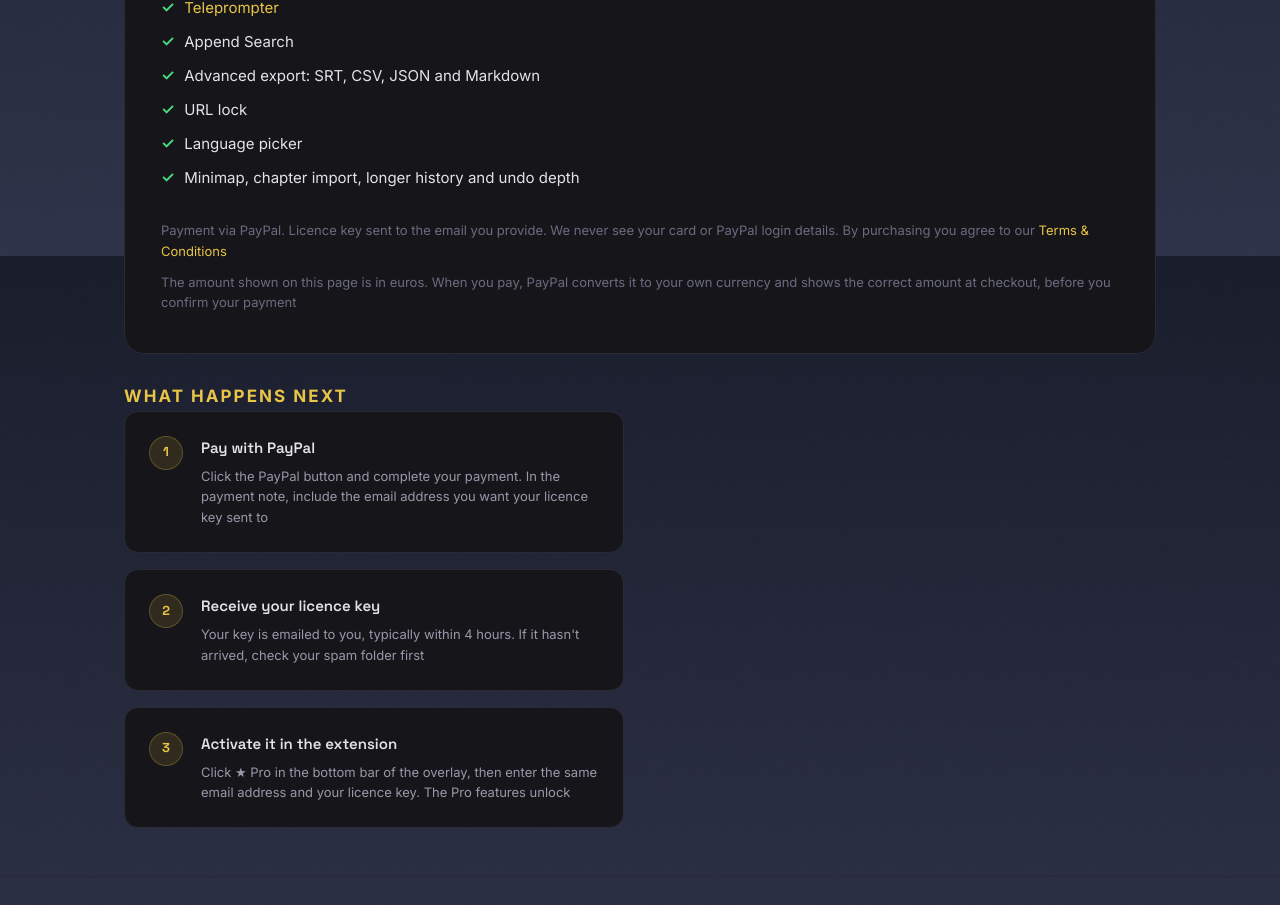
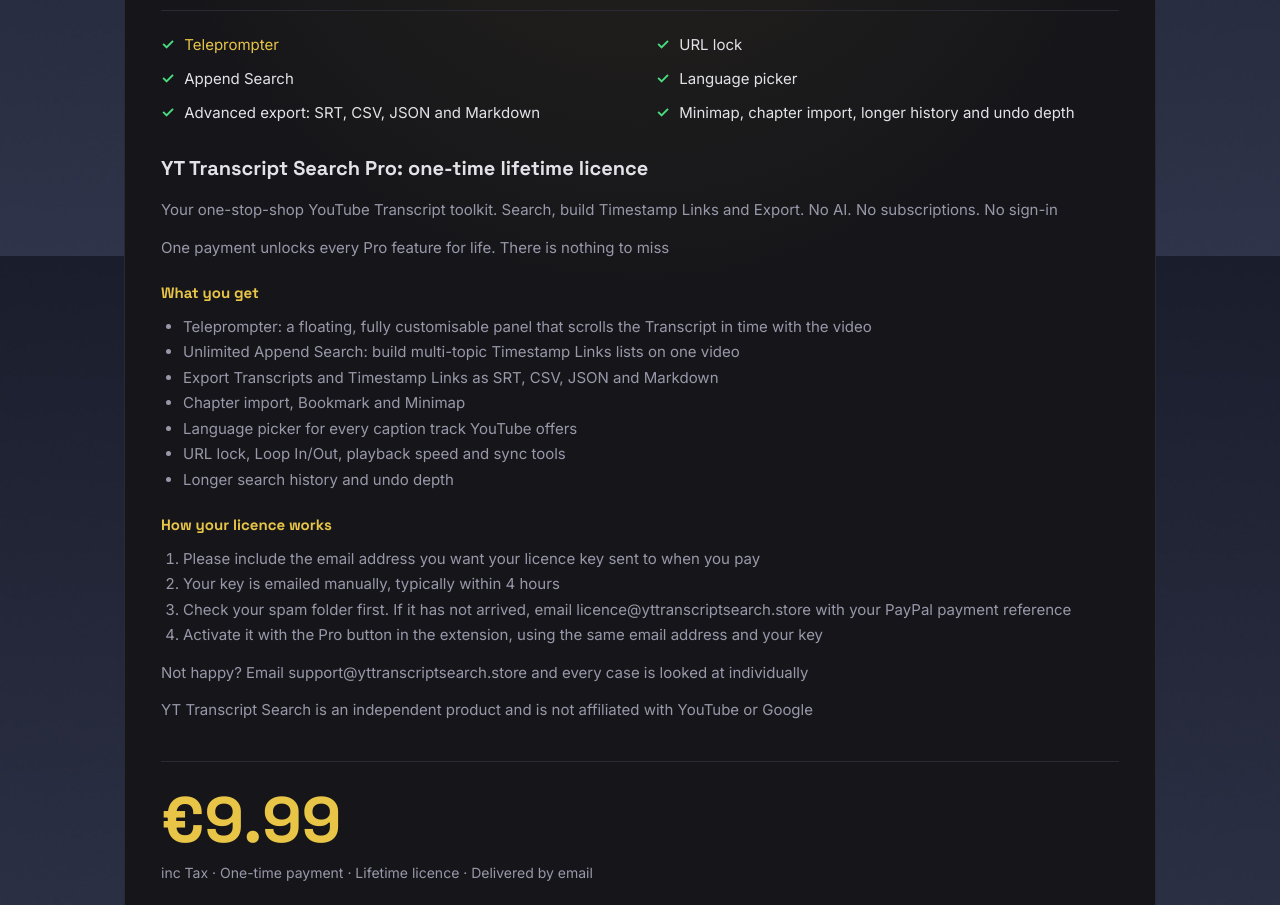
Before and after one commit to yt-transcript-search/yt-transcript-search.github.io, a plain HTML site: page purchase.html in a window 1280 px wide. Shown: the part 544-1449 px from the top of the page. Drawn offline with Linux system fonts and the light colour scheme; a script that the page names is missing.

Commit message:
Add files via upload

```diff
--- a/purchase.html
+++ b/purchase.html
@@ -13,10 +13,19 @@
     .price-card::before { content: ''; position: absolute; inset: 0; background: radial-gradient(ellipse 70% 60% at 50% 0%, rgba(232,197,71,0.08) 0%, transparent 70%); pointer-events: none; }
     .price-card > * { position: relative; }
     .price-card { grid-column: 1 / -1; }
-    .price-head { display: flex; align-items: center; justify-content: space-between; gap: 24px; flex-wrap: wrap; margin: 16px 0 10px; }
-    .price-head .price-amount { margin: 0; }
-    .price-logo { height: 70px; width: auto; max-width: 100%; display: block; }
-    .paypal-wrap { width: 100%; max-width: none; margin: 0; }
+    .buy-banner { width: 100%; height: auto; display: block; border-radius: 12px; margin-bottom: 26px; }
+    .buy-cols { display: grid; grid-template-columns: 1fr 1fr; column-gap: 32px; border-top: 1px solid var(--border); }
+    .buy-cols .price-includes { border-top: 0; margin-bottom: 0; }
+    .buy-desc { padding: 26px 0; border-bottom: 1px solid var(--border); font-size: 15px; line-height: 1.7; color: var(--muted2); }
+    .buy-desc h2 { font-family: var(--font-head); font-size: 20px; color: var(--text); margin: 0 0 12px; }
+    .buy-desc h3 { font-family: var(--font-head); font-size: 15px; color: var(--accent); margin: 20px 0 8px; }
+    .buy-desc p { margin: 0 0 12px; }
+    .buy-desc ul, .buy-desc ol { margin: 0 0 12px; padding-left: 22px; }
+    .buy-pay { display: grid; grid-template-columns: 1fr 1fr; gap: 32px; align-items: center; padding: 26px 0 8px; }
+    .buy-pay .price-amount { margin: 0 0 10px; }
+    .buy-pay .price-terms { margin-bottom: 0; }
+    .buy-pay-right { min-width: 0; }
+    .paypal-wrap { width: 100%; max-width: 420px; margin: 0 0 0 auto; }
     .paypal-wrap > div { width: 100%; }
     .price-amount { font-family: var(--font-head); font-size: 64px; font-weight: 700; line-height: 1; color: var(--accent); margin: 16px 0 10px; }
     .price-terms { font-size: 14px; color: var(--muted2); margin-bottom: 26px; }
@@ -41,7 +50,7 @@
     .faq-item:first-child { border-top: 1px solid var(--border); }
     .faq-q { font-family: var(--font-head); font-size: 15px; font-weight: 600; color: var(--text); margin-bottom: 10px; }
     .buy-links { display: flex; flex-wrap: wrap; gap: 14px; margin-top: 32px; }
-    @media (max-width: 800px) { .buy-grid { grid-template-columns: 1fr; } .price-card { padding: 32px 24px; } }
+    @media (max-width: 800px) { .buy-grid { grid-template-columns: 1fr; } .price-card { padding: 32px 24px; } .buy-cols, .buy-pay { grid-template-columns: 1fr; } .paypal-wrap { margin: 0 auto; } }
   </style>
   <!-- PayPal hosted button SDK (once per page) -->
   <script src="https://www.paypal.com/sdk/js?client-id=BAAvrJxutSb6hvf8Mxs7L7otMwj1BoCgK16SxnZfSeqscis2ZXDhKrhcdQadqi-9J5Nn-MPfDe4jUvjiWk&components=hosted-buttons&disable-funding=venmo&currency=EUR"></script>
@@ -76,17 +85,52 @@
 
     <!-- ── Price card ── -->
     <div class="price-card">
-      <span class="badge pro">★ Pro licence</span>
-      <div class="price-head"><div class="price-amount">€9.99</div><img class="price-logo" src="ytts-logo640x140.png" alt="YT Transcript Search - Your all-in-one YouTube Transcript toolkit" width="320" height="70"></div>
-      <p class="price-terms">inc Tax · One-time payment · Lifetime licence · Delivered by email</p>
+      <img class="buy-banner" src="ytts-logo-banner.png" alt="YT Transcript Search - Your all-in-one YouTube Transcript toolkit" width="2040" height="390">
+
+      <div class="buy-cols">
         <ul class="price-includes">
           <li><a href="teleprompter.html">Teleprompter</a></li>
           <li>Append Search</li>
           <li>Advanced export: SRT, CSV, JSON and Markdown</li>
+        </ul>
+        <ul class="price-includes">
           <li>URL lock</li>
           <li>Language picker</li>
           <li>Minimap, chapter import, longer history and undo depth</li>
         </ul>
+      </div>
+
+      <div class="buy-desc">
+        <h2>YT Transcript Search Pro: one-time lifetime licence</h2>
+        <p>Your one-stop-shop YouTube Transcript toolkit. Search, build Timestamp Links and Export. No AI. No subscriptions. No sign-in</p>
+        <p>One payment unlocks every Pro feature for life. There is nothing to miss</p>
+        <h3>What you get</h3>
+        <ul>
+          <li>Teleprompter: a floating, fully customisable panel that scrolls the Transcript in time with the video</li>
+          <li>Unlimited Append Search: build multi-topic Timestamp Links lists on one video</li>
+          <li>Export Transcripts and Timestamp Links as SRT, CSV, JSON and Markdown</li>
+          <li>Chapter import, Bookmark and Minimap</li>
+          <li>Language picker for every caption track YouTube offers</li>
+          <li>URL lock, Loop In/Out, playback speed and sync tools</li>
+          <li>Longer search history and undo depth</li>
+        </ul>
+        <h3>How your licence works</h3>
+        <ol>
+          <li>Please include the email address you want your licence key sent to when you pay</li>
+          <li>Your key is emailed manually, typically within 4 hours</li>
+          <li>Check your spam folder first. If it has not arrived, email licence@yttranscriptsearch.store with your PayPal payment reference</li>
+          <li>Activate it with the Pro button in the extension, using the same email address and your key</li>
+        </ol>
+        <p>Not happy? Email support@yttranscriptsearch.store and every case is looked at individually</p>
+        <p>YT Transcript Search is an independent product and is not affiliated with YouTube or Google</p>
+      </div>
+
+      <div class="buy-pay">
+        <div class="buy-pay-left">
+          <div class="price-amount">€9.99</div>
+          <p class="price-terms">inc Tax · One-time payment · Lifetime licence · Delivered by email</p>
+        </div>
+        <div class="buy-pay-right">
           <!-- PayPal hosted button (YTCPNCYVN7DYA) -->
           <div class="paypal-wrap"><div id="paypal-container-YTCPNCYVN7DYA"></div></div>
           <script>
@@ -95,21 +139,19 @@
             }).render("#paypal-container-YTCPNCYVN7DYA")
           </script>
           <script>
-        /* Tidy PayPal's rendered widget: hide its price line (price is shown above) and keep the title on one line */
+            /* PayPal draws its own image, title, price and description above the buttons.
+               They are repeated in the text on this page, so hide everything before the buttons */
             (function () {
               var box = document.getElementById("paypal-container-YTCPNCYVN7DYA");
               if (!box) return;
               function tidy() {
-            var els = box.querySelectorAll("*");
-            for (var i = 0; i < els.length; i++) {
-              var el = els[i];
-              if (el.children.length) continue;
-              var t = (el.textContent || "").replace(/\s+/g, " ").trim();
-              if (/^(€\s?)?9[.,]99(\s?(€|EUR))?$/.test(t)) { el.style.display = "none"; }
-              else if (t === "YT Transcript Search") {
-                el.style.whiteSpace = "nowrap";
-                var p = el.parentElement;
-                if (p) { p.style.flex = "1 1 auto"; p.style.maxWidth = "none"; p.style.width = "auto"; }
+                var btns = box.querySelectorAll('iframe, [class*="paypal-button"], [data-funding-source]');
+                for (var i = 0; i < btns.length; i++) {
+                  var n = btns[i];
+                  while (n && n !== box) {
+                    var sib = n.previousElementSibling;
+                    while (sib) { sib.style.display = "none"; sib = sib.previousElementSibling; }
+                    n = n.parentElement;
                   }
                 }
               }
@@ -117,6 +159,9 @@
               tidy();
             })();
           </script>
+        </div>
+      </div>
+
       <p class="price-note">Payment via PayPal. Licence key sent to the email you provide. We never see your card or PayPal login details. By purchasing you agree to our <a href="terms.html">Terms &amp; Conditions</a></p>
       <p class="price-note" style="margin-top:10px;">The amount shown on this page is in euros. When you pay, PayPal converts it to your own currency and shows the correct amount at checkout, before you confirm your payment</p>
     </div>
```
Also changed, not shown: ytts-logo-banner.png (added). Lines whose indentation alone changed are shown as unchanged.
